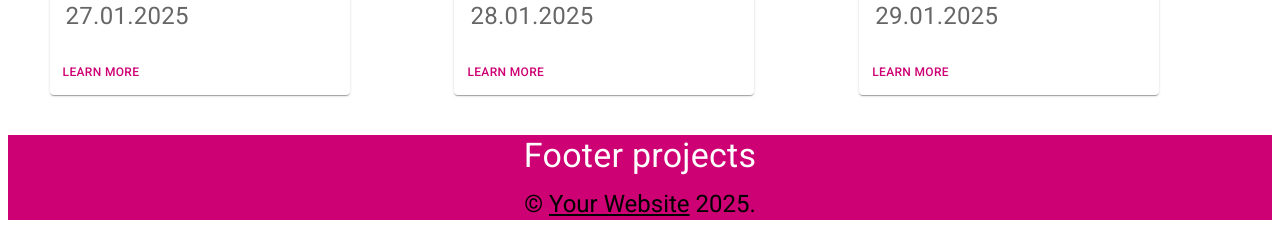
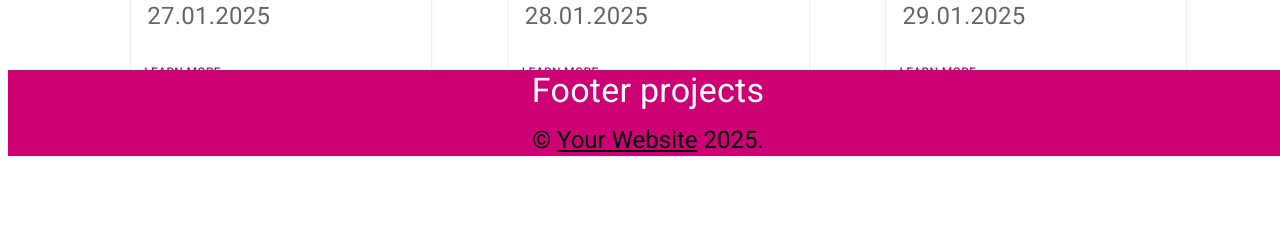
Before and after one commit to Baldezhnik232/MyScrumProject, a React (Vite) app: page / in a window 1280 px wide. Shown: the part 640-865 px from the top of the page. After the commit the page ends 816 px from the top, so only its background shows below. Built offline with nearby package versions, Linux system fonts and the light colour scheme; no server answers.

Commit message:
fixig adapter

```diff
--- a/src/components/Footer/HomeFooter.tsx
+++ b/src/components/Footer/HomeFooter.tsx
@@ -9,7 +9,8 @@ export const AppFooter = () => {
       component='footer'
       sx={{
         width: '100%',
-        mt: {xs: 1, sm: 5, md:5,},
+        position: 'fixed',
+        top: {xs: 500, sm: 750, md:800, lg:710, xl: 844},
         backgroundColor: theme.palette.primary.main,
         color: 'white',
       }}
--- a/src/pages/HomePage/HomePage/HomePage.tsx
+++ b/src/pages/HomePage/HomePage/HomePage.tsx
@@ -11,10 +11,10 @@ import { GlobalStyles } from '@mui/system';
 
 const App: React.FC = () => {
   return (
-    <Box sx={{display: 'flex', flexDirection: 'column',  minHeight: '100vh'  }}>
+    <Box sx={{display: 'flex', flexDirection: 'column',  minHeight: '100vh', flex: 1 }}>
       <GlobalStyles styles={{ body: { overflowY: 'hidden' } }} />
       <AppHeader />
-      <Container maxWidth={false} sx={{flexGrow: {xs:0.3, sm:0.2, md: 0.2, lg: 0.9}, mt: 2, display: 'flex', flexDirection: 'column', mb: 0, }}>
+      <Container maxWidth={false} sx={{flexGrow: {xs:1, sm:0.2, md: 0.2, lg: 0.3, xl: 0.4},  mt: 2 }} >
         <Routes>
           <Route
             path='/'
--- a/src/pages/HomePage/HomeProjectsItems/HomeProjectsItem.tsx
+++ b/src/pages/HomePage/HomeProjectsItems/HomeProjectsItem.tsx
@@ -25,7 +25,7 @@ export const AppProjectsItem = ({project}: ProjectProps) => {
 
   return (
     <Grid2 size={4} >
-      <Card sx={{ width: {xs:'100%', sm:200, md: 300, lg: 300 }  }}>
+      <Card sx={{ width: {xs:95, sm:200, md: 300, lg: 300 }}}>
       <CardMedia
         sx={{ height: {xs: 100, sm:200, md: 300}}}
         image="https://img.freepik.com/premium-photo/owl-with-mountain-glasses-it_899894-52387.jpg?w=826"
--- a/src/pages/HomePage/HomeProjectsList/HomeProjectsList.tsx
+++ b/src/pages/HomePage/HomeProjectsList/HomeProjectsList.tsx
@@ -1,5 +1,5 @@
 import { useEffect } from 'react';
-import { Grid2, Typography } from '@mui/material';
+import { Grid2, Typography, Box } from '@mui/material';
 import { AppProjectsItem } from '../HomeProjectsItems/HomeProjectsItem.tsx';
 import { Project } from '../../../api/types/interfaceApi.tsx';
 import AppSearch from '../HomeSearch/HomeSearch.tsx';
@@ -39,12 +39,11 @@ export const AppProjectsList: React.FC = () => {
   if (error) return (<Typography align={'center'}> {t('error')}:{error} </Typography>);
 
   return (
-    <>
-
+    <Box sx={{flexGrow: 1, display: 'flex', flexDirection: 'column'}}>
       <Grid2
         container
         spacing={2}
-        sx={{ mt: 5, ml: { xs: '1.5rem', sm: '1.5rem' , md: '1.1rem', lg: '1.1rem', xl: '15rem' }}}
+        sx={{ mt: 5, ml: { xs: '1.5rem', sm: '1.5rem' , md: '1.1rem', lg: '6.2rem', xl: '15rem' }}}
       >
         <AppSearch />
         {filterProjects.length > 0 ? (
@@ -58,6 +57,6 @@ export const AppProjectsList: React.FC = () => {
           <Typography sx={{display: 'flex', justifyContent: 'center', mt: {xl: 2}}}>{t('homeSearch.projectsFind')}</Typography>
         )}
       </Grid2>
-    </>
+    </Box>
   );
 };
--- a/src/pages/HomePage/HomeSearch/HomeSearch.tsx
+++ b/src/pages/HomePage/HomeSearch/HomeSearch.tsx
@@ -16,7 +16,7 @@ import {setFilterProject} from '../../../store/projectsSlice'
       id="outlined-search"
       label={t('homeSearch.title')}
       type="search"
-      sx={{width: { xs: '100%', sm: '95.5%', md: '100%', lg:'92.5%', xl: '85.8%'}}}
+      sx={{width: { xs: '100%', sm: '95.5%', md: '100%', lg:'91%', xl: '85.8%'}}}
       value={filterProject}
       onChange={(e)=> dispatch((setFilterProject(e.target.value)))}
       >
--- a/src/pages/ProjectsPage/RouterPanel/SidebarProjects.tsx
+++ b/src/pages/ProjectsPage/RouterPanel/SidebarProjects.tsx
@@ -68,8 +68,11 @@ export const SideBar: React.FC<ShowLinks> = ({
         position: { xs:'fixed', lg:'fixed'},
         left: 20,
         height: {
-          xs: '38vh',
-          lg: '75vh' },
+          xs: 310,
+          sm: '46vh',
+          lg: 540,
+          xl: '75vh'
+         },
         '& .MuiDrawer-paper': {
           width: {
             xs: 75,
--- a/src/pages/ProjectsPage/Sprintsitems/SprintsProjectsPageItems.tsx
+++ b/src/pages/ProjectsPage/Sprintsitems/SprintsProjectsPageItems.tsx
@@ -24,9 +24,9 @@ export const SprintsPageItems = ({sprints}:SprintsProps) => {
     }
     return (
       <Grid2  size={4} >
-        <Card sx={{ width: {sx:300, sm:200, md: 300 } }}>
+        <Card sx={{ width: {sx:290, sm:190, md: 250, lg: 300, xl:300  } }}>
         <CardMedia
-          sx={{ height: {xs: 70, sm:200, md: 300}}}
+          sx={{ height: {xs: 94, sm:200, md: 270, lg: 300, xl:300}}}
           image="https://img.freepik.com/premium-photo/radiant-rhythms-exploring-neon-line-art-spectrum_1020495-70919.jpg?w=1060"
         />
         <CardContent sx={{ width: {sx:'100%'}}}>
```
